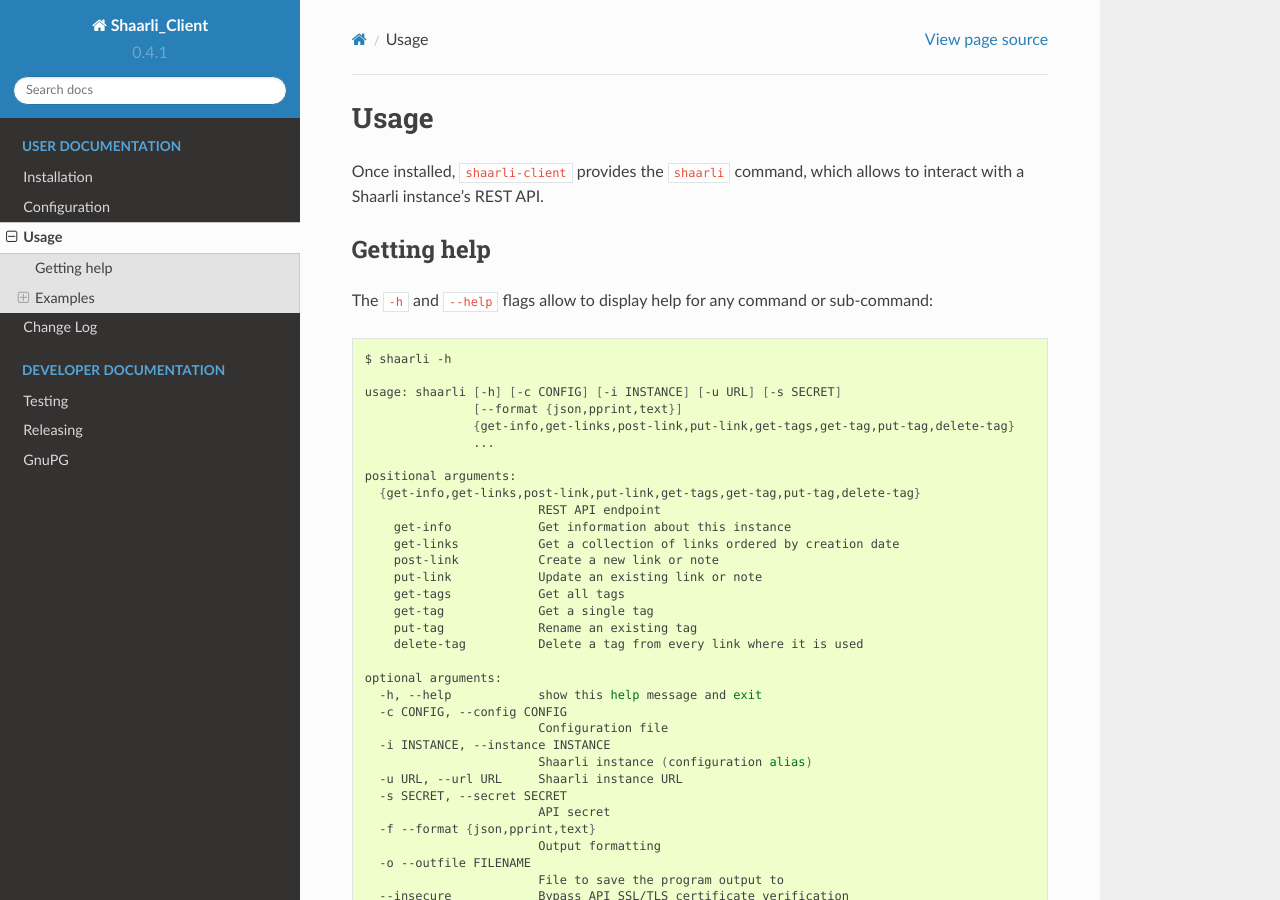
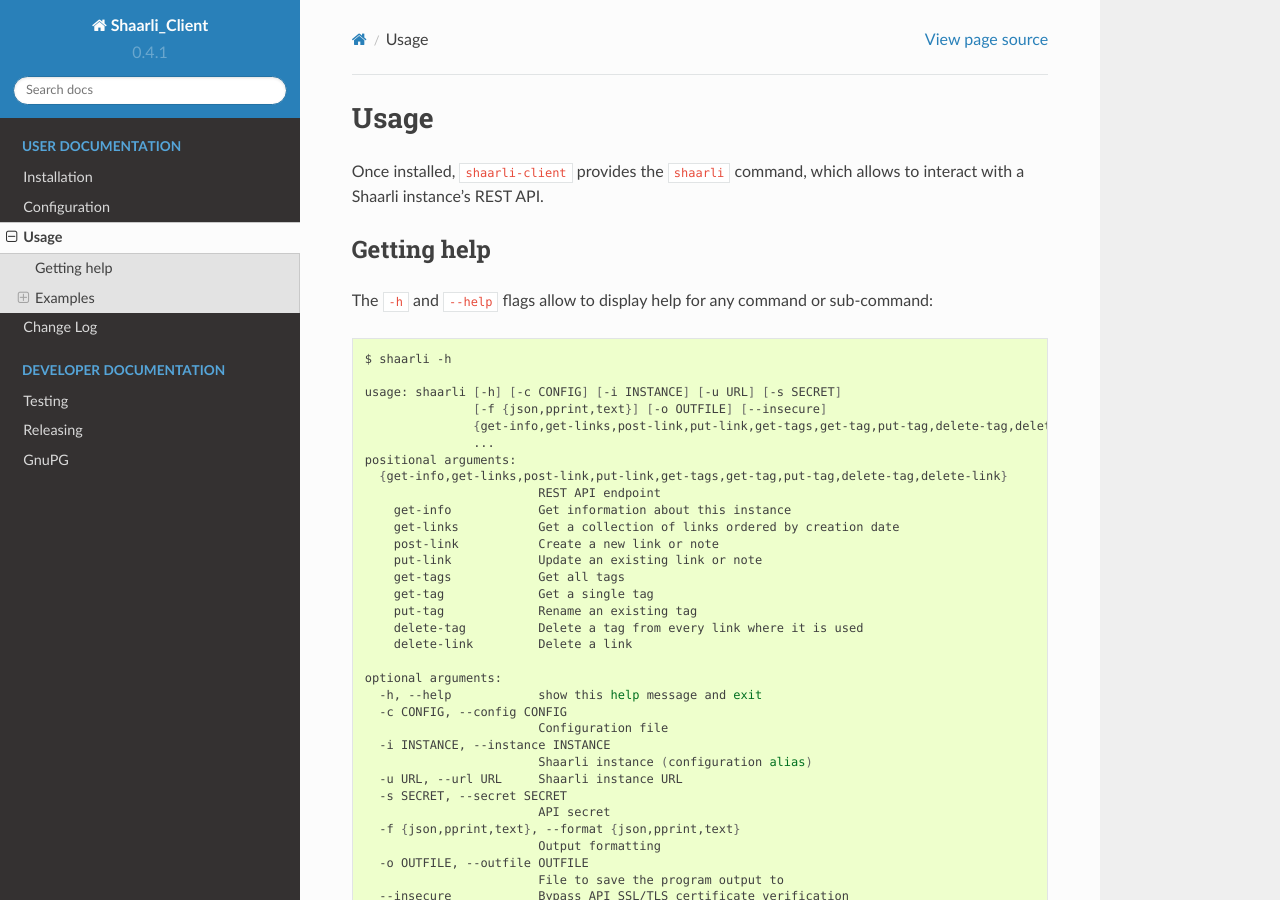
Before and after one commit to shaarli/python-shaarli-client, a Sphinx documentation site: the page built from docs/user/usage.rst, in a window 1280 px wide and 900 px high. Built offline with Sphinx 7.4.7 and the Read the Docs theme 2.0.0, drawn with Linux system fonts in a browser that asks for light colours.

Commit message:
doc: user: update help text

```diff
--- a/docs/user/usage.rst
+++ b/docs/user/usage.rst
@@ -14,12 +14,11 @@
    $ shaarli -h
 
    usage: shaarli [-h] [-c CONFIG] [-i INSTANCE] [-u URL] [-s SECRET]
-                  [--format {json,pprint,text}]
-                  {get-info,get-links,post-link,put-link,get-tags,get-tag,put-tag,delete-tag}
+                  [-f {json,pprint,text}] [-o OUTFILE] [--insecure]
+                  {get-info,get-links,post-link,put-link,get-tags,get-tag,put-tag,delete-tag,delete-link}
                   ...
-
    positional arguments:
-     {get-info,get-links,post-link,put-link,get-tags,get-tag,put-tag,delete-tag}
+     {get-info,get-links,post-link,put-link,get-tags,get-tag,put-tag,delete-tag,delete-link}
                            REST API endpoint
        get-info            Get information about this instance
        get-links           Get a collection of links ordered by creation date
@@ -29,6 +28,7 @@
        get-tag             Get a single tag
        put-tag             Rename an existing tag
        delete-tag          Delete a tag from every link where it is used
+       delete-link         Delete a link
 
    optional arguments:
      -h, --help            show this help message and exit
@@ -39,9 +39,9 @@
      -u URL, --url URL     Shaarli instance URL
      -s SECRET, --secret SECRET
                            API secret
-     -f --format {json,pprint,text}
+     -f {json,pprint,text}, --format {json,pprint,text}
                            Output formatting
-     -o --outfile FILENAME
+     -o OUTFILE, --outfile OUTFILE
                            File to save the program output to
      --insecure            Bypass API SSL/TLS certificate verification
 
```
